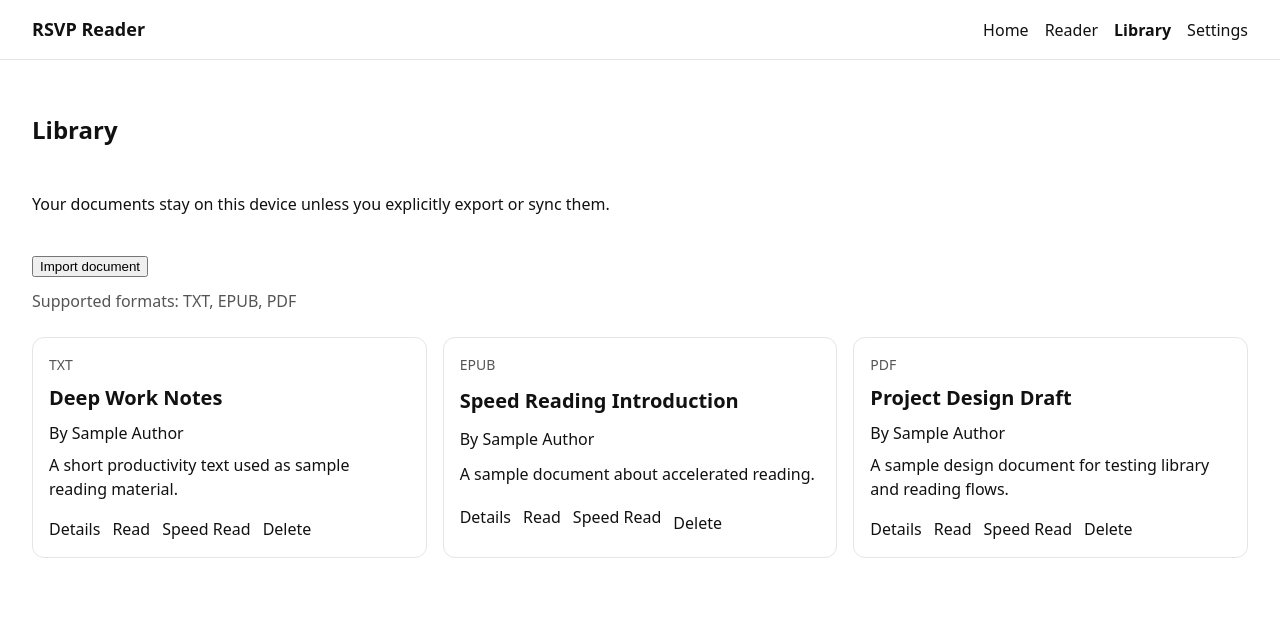
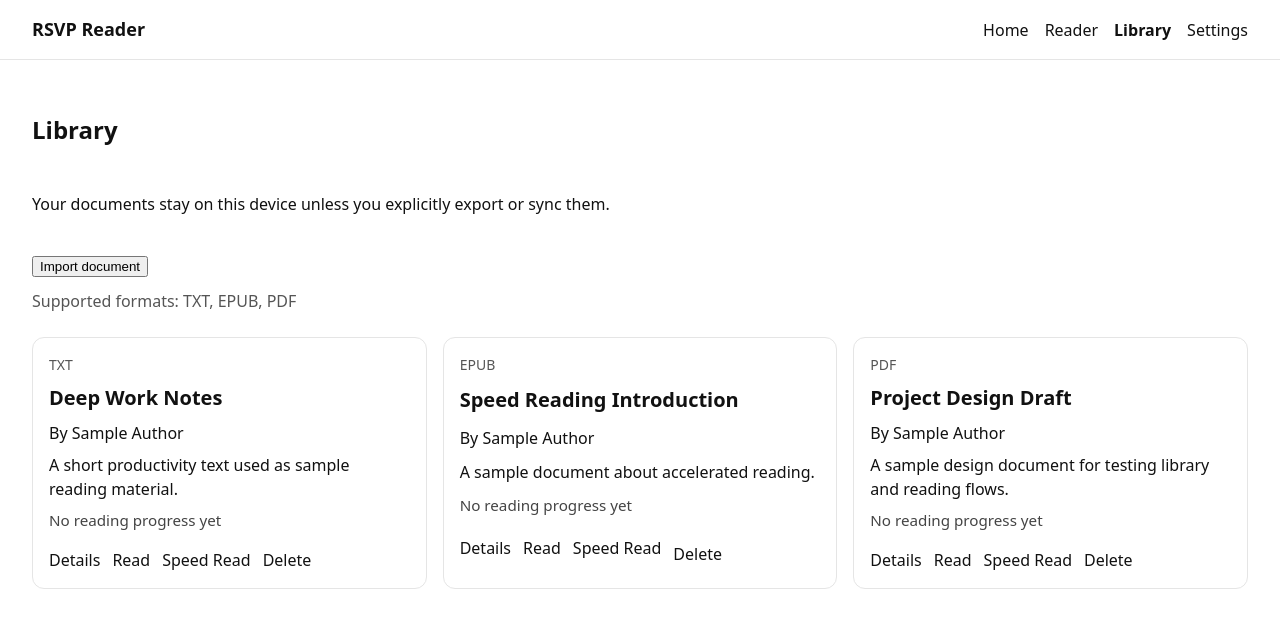
Before and after one commit to Sal-Abu/zreader, a React (Vite) app: page /library in a window 1280 px wide. Both pictures are taken after a click on the button "Import document". Shown: the top 628 px of the page. Built offline with nearby package versions, Linux system fonts and the light colour scheme.

Commit message:
added rsvp playback preservation and improved library

```diff
--- a/src/features/documents/DocumentCard.css
+++ b/src/features/documents/DocumentCard.css
@@ -14,7 +14,8 @@
 
 .document-card__format,
 .document-card__author,
-.document-card__description {
+.document-card__description,
+.document-card__progress {
   margin: 0;
 }
 
@@ -26,6 +27,11 @@
 .document-card__title {
   margin: 0;
   font-size: 1.25rem;
+}
+
+.document-card__progress {
+  color: #444444;
+  font-size: 0.95rem;
 }
 
 .document-card__actions {
--- a/src/features/documents/DocumentCard.tsx
+++ b/src/features/documents/DocumentCard.tsx
@@ -6,6 +6,47 @@ import './DocumentCard.css';
 type DocumentCardProps = {
   document: Document;
 };
+
+function getSectionLabel(document: Document, sectionId?: string) {
+  if (!sectionId) {
+    return undefined;
+  }
+
+  const section = document.sections.find((item) => item.id === sectionId);
+
+  if (!section) {
+    return sectionId;
+  }
+
+  return section.displayTitle || section.chapterTitle || section.title;
+}
+
+function formatProgressLabel(document: Document) {
+  const speedToken = document.speedReadProgress?.tokenIndex;
+  const speedSectionLabel = getSectionLabel(
+    document,
+    document.speedReadProgress?.sectionId,
+  );
+
+  if (typeof speedToken === 'number' && speedToken > 0) {
+    if (speedSectionLabel) {
+      return `Speed read: ${speedSectionLabel}, token ${speedToken + 1}`;
+    }
+
+    return `Speed read progress: token ${speedToken + 1}`;
+  }
+
+  const normalSectionLabel = getSectionLabel(
+    document,
+    document.normalProgress?.sectionId,
+  );
+
+  if (normalSectionLabel) {
+    return `Last read: ${normalSectionLabel}`;
+  }
+
+  return 'No reading progress yet';
+}
 
 export default function DocumentCard({ document }: DocumentCardProps) {
   const { removeDocument } = useDocuments();
@@ -27,7 +68,7 @@ export default function DocumentCard({ document }: DocumentCardProps) {
       return;
     }
 
-   await removeDocument(document.id);
+    await removeDocument(document.id);
   }
 
   return (
@@ -41,6 +82,7 @@ export default function DocumentCard({ document }: DocumentCardProps) {
         {document.description ? (
           <p className="document-card__description">{document.description}</p>
         ) : null}
+        <p className="document-card__progress">{formatProgressLabel(document)}</p>
       </div>
 
       <div className="document-card__actions">
```
